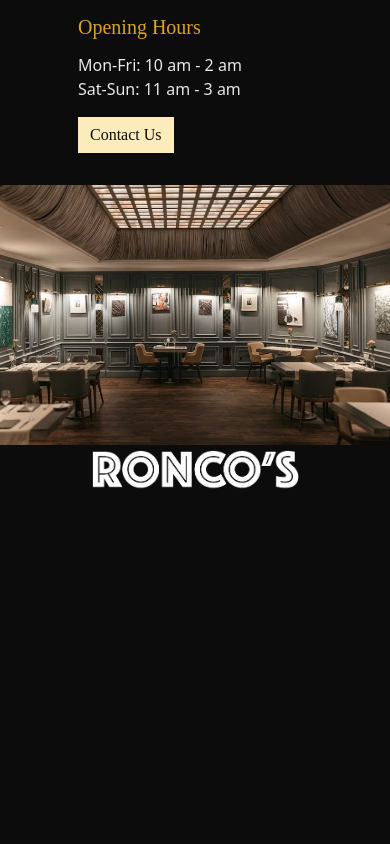
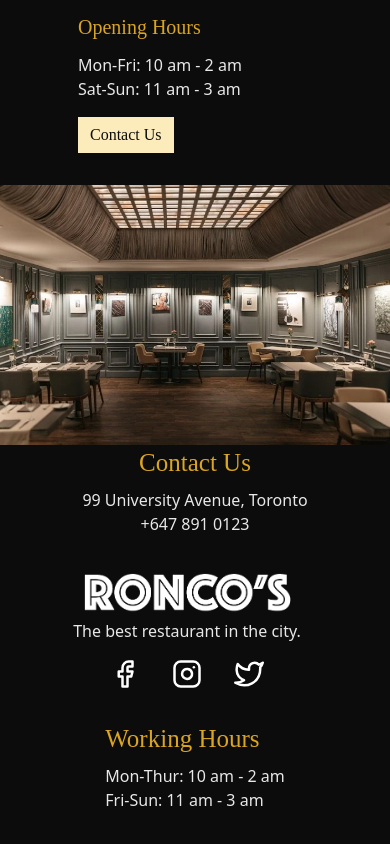
Before and after one commit to joshuaxdmb/modern-restaurant-website, a React (Create React App) app: page / in a window 390 px wide. Shown: the part 7115-7959 px from the top of the page. Before the commit the page ends 7610 px from the top, so only its background shows below. Built offline with nearby package versions, Linux system fonts and the light colour scheme; a web font is replaced by a local one.

Commit message:
Added footer

```diff
--- a/package.json
+++ b/package.json
@@ -7,6 +7,7 @@
     "@testing-library/react": "^13.4.0",
     "@testing-library/user-event": "^13.5.0",
     "bootstrap": "^5.2.3",
+    "gh-pages": "^5.0.0",
     "react": "^18.2.0",
     "react-bootstrap": "^2.7.2",
     "react-dom": "^18.2.0",
@@ -18,7 +19,9 @@
     "start": "react-scripts start",
     "build": "react-scripts build",
     "test": "react-scripts test",
-    "eject": "react-scripts eject"
+    "eject": "react-scripts eject",
+    "predeploy": "npm run build",
+   "deploy": "gh-pages -d build"
   },
   "eslintConfig": {
     "extends": [
--- a/src/components/Footer/Footer.css
+++ b/src/components/Footer/Footer.css
@@ -1,8 +1,60 @@
 .footer{
-    width:100%;
+    width:100vw;
     background-color: #0c0c0c;
+    display: flex;
+    flex-direction: column;
+    align-items: center;
+    justify-content: space-between;
+    padding-bottom: 2rem;
 }
 
+.footer-content{
+    width: 80%;
+    display: flex;
+    align-items: start;
+    justify-content: space-between;
+}
 .brand img{
     height: 50px;
 }
+
+.brand{
+    margin-right: 1rem;
+}
+
+.footer-content h1{
+    font-size: 25px;
+}
+
+.icons{
+    display: flex;
+    justify-content: space-between;
+    margin-top: 1rem;
+    padding-right: 2rem;
+    padding-left: 2rem;
+}
+
+@media screen and (max-width:750px){
+    .footer-content{
+        flex-direction: column;
+        align-items: center;
+    }
+
+    .footer{
+        align-items: center;
+
+    }
+
+    .brand, .contact, .woring-hours{
+        margin-bottom: 2rem;
+        align-items: center;
+        justify-content: center;
+        display: flex;
+        flex-direction: column;
+    }
+
+    .icon{
+        margin-right: 1rem;
+        margin-left: 1rem;
+    }
+}
--- a/src/components/Footer/Footer.jsx
+++ b/src/components/Footer/Footer.jsx
@@ -1,14 +1,42 @@
-import React from 'react'
-import './Footer.css'
+import React from 'react';
+import './Footer.css';
+import {FiFacebook, FiInstagram, FiTwitter} from 'react-icons/fi'
 
 const Footer = () => {
   return (
-    <div className='footer'>
-      <div className='brand'>
-        <img src='/assets/name-logo-white.png' alt='name'/>
+    <div className="footer">
+      <div className="footer-content">
+        <div className="contact">
+          <h1 className="heading">Contact Us</h1>
+          <p className='long-paragraph'>
+            99 University Avenue, Toronto
+          </p>
+          <p className='long-paragraph'>
+            +647 891 0123
+          </p>
+        </div>
+        <div className="brand">
+          <img src="/assets/name-logo-white.png" alt="name" />
+          <p style={{textAlign:'center', marginTop:1}} className='long-paragraph'>The best restaurant in the city.</p>
+          <div className='icons'>
+              <FiFacebook className='icon' color='white' size={30}/>
+              <FiInstagram className='icon' color='white' size={30}/>
+              <FiTwitter className='icon' color='white' size={30}/>
+          </div>
+        </div>
+        <div className="working-hours">
+          <h1 className="heading">Working Hours</h1>
+          <p className='long-paragraph'>
+            Mon-Thur: 10 am - 2 am
+          </p>
+          <p className='long-paragraph'>
+            Fri-Sun: 11 am - 3 am
+          </p>
+        </div>
       </div>
+      <div className="trademark"></div>
     </div>
-  )
-}
+  );
+};
 
-export default Footer
+export default Footer;
```
Also changed, not shown: 1 other file (tests, documents, lock files or other folders).
